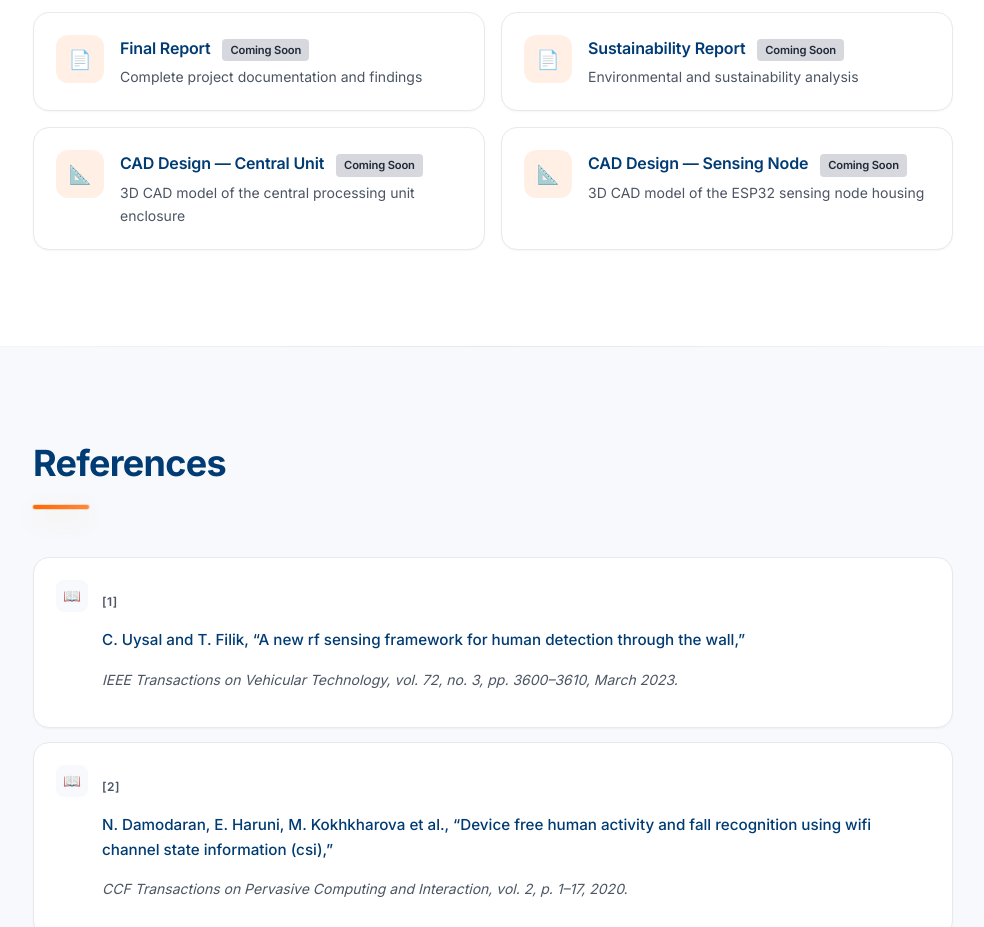
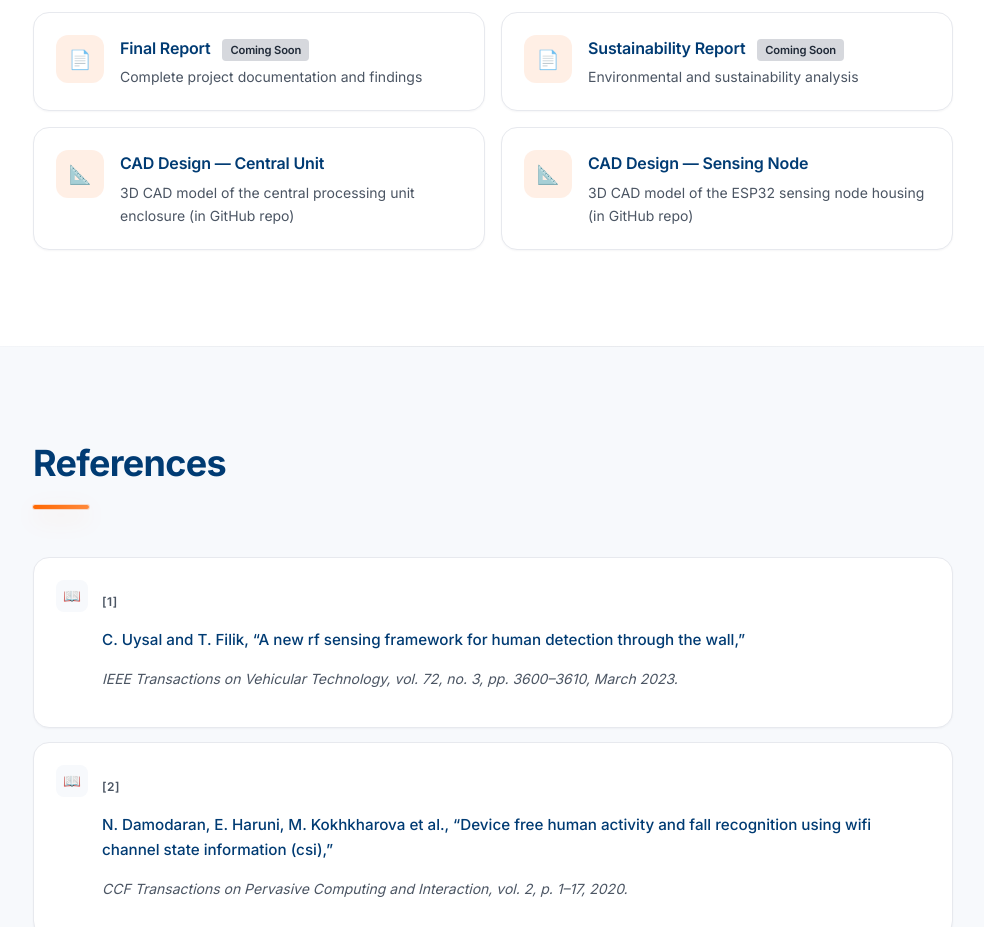
Before and after one commit to tg14578/csi-sar, a Next.js app: page /documents in a window 1280 px wide. Shown: the part 800-1727 px from the top of the page, without its empty margins (147-1131 px from the left). Built offline with nearby package versions, Linux system fonts and the light colour scheme.

Commit message:
Add signal processing pipeline

```diff
--- a/app/documents/page.js
+++ b/app/documents/page.js
@@ -63,20 +63,20 @@ export default function Documents(){
                 <p>Environmental and sustainability analysis</p>
               </div>
             </div>
-            <div className="doc-card">
+            <a href="https://github.com/jackjones1320/Project-Glass-House" target="_blank" rel="noopener noreferrer" className="doc-card">
               <div className="doc-icon">&#x1F4D0;</div>
               <div>
-                <h3>CAD Design — Central Unit <span className="badge-soon">Coming Soon</span></h3>
-                <p>3D CAD model of the central processing unit enclosure</p>
+                <h3>CAD Design — Central Unit</h3>
+                <p>3D CAD model of the central processing unit enclosure (in GitHub repo)</p>
               </div>
-            </div>
-            <div className="doc-card">
+            </a>
+            <a href="https://github.com/jackjones1320/Project-Glass-House" target="_blank" rel="noopener noreferrer" className="doc-card">
               <div className="doc-icon">&#x1F4D0;</div>
               <div>
-                <h3>CAD Design — Sensing Node <span className="badge-soon">Coming Soon</span></h3>
-                <p>3D CAD model of the ESP32 sensing node housing</p>
+                <h3>CAD Design — Sensing Node</h3>
+                <p>3D CAD model of the ESP32 sensing node housing (in GitHub repo)</p>
               </div>
-            </div>
+            </a>
           </div>
         </div>
       </section>
--- a/app/project/page.js
+++ b/app/project/page.js
@@ -1,3 +1,4 @@
+import PipelineDiagram from '../../components/PipelineDiagram'
 
 export default function Project(){
   return(
@@ -186,9 +187,7 @@ export default function Project(){
               </ul>
 
               <div className="figure" style={{marginTop: '24px'}}>
-                <div style={{width: '100%', height: '200px', background: 'var(--platinum)', display: 'flex', alignItems: 'center', justifyContent: 'center', color: 'var(--cerulean)', fontSize: '11pt'}}>
-                  Signal Processing Pipeline Diagram &mdash; Coming Soon
-                </div>
+                <PipelineDiagram />
                 <p className="figure-caption">
                   Fig. 2. Signal Processing Pipeline
                 </p>
```
